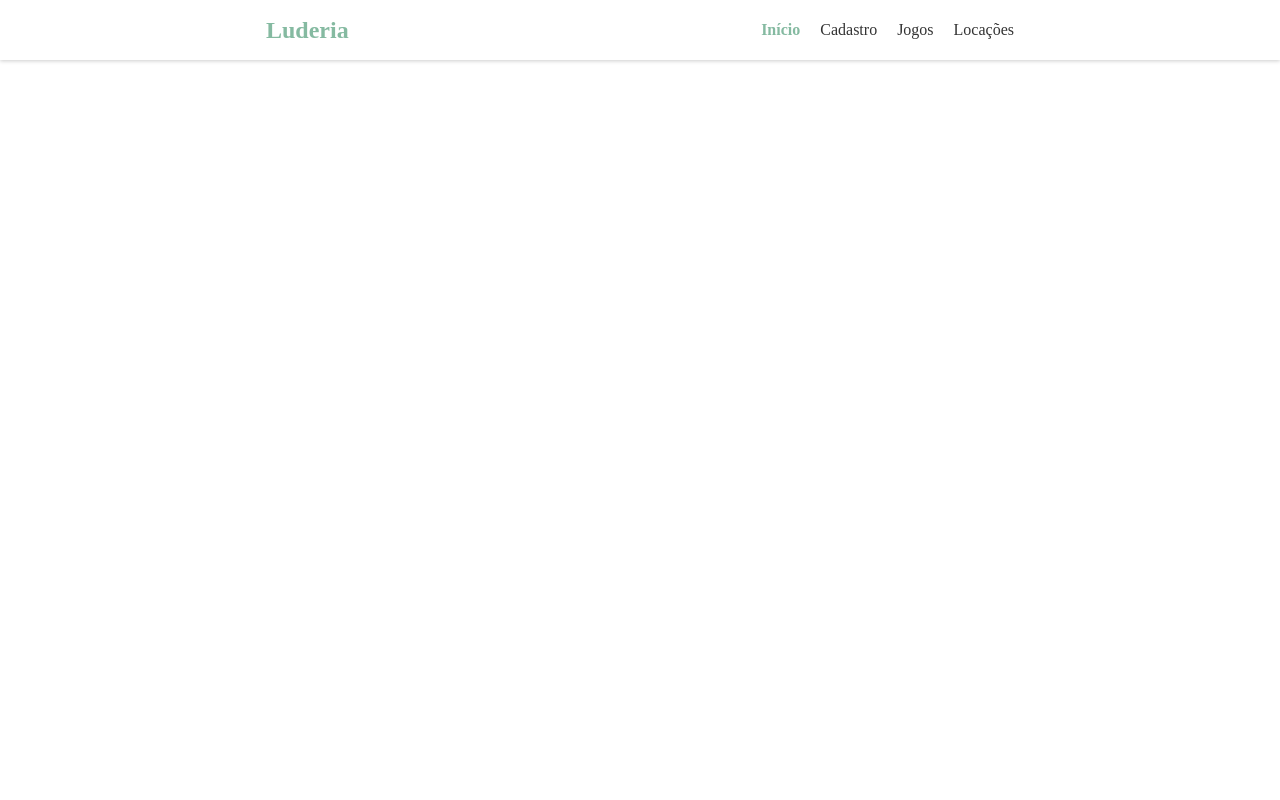
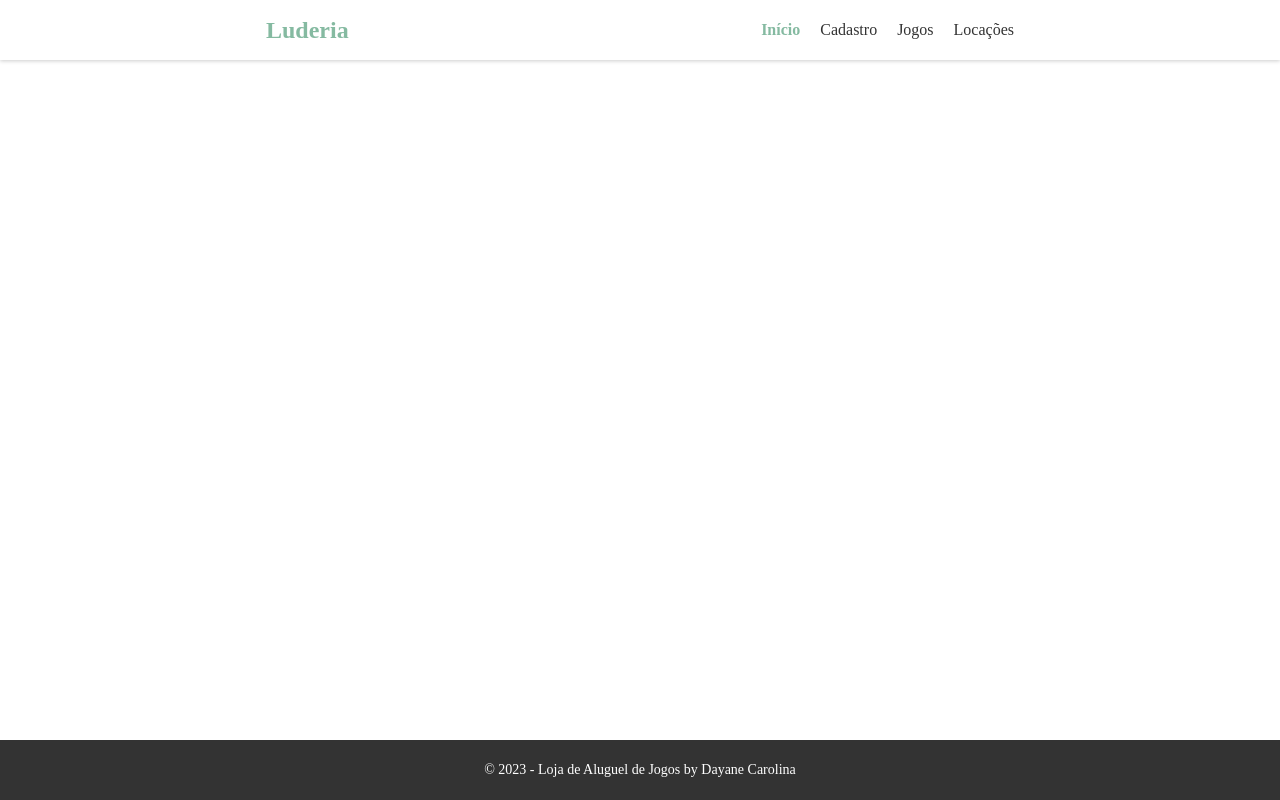
Before and after one commit to dayanecol/Luderia-frontend, a Next.js app: page / in a window 1280 px wide. Built offline with nearby package versions, Linux system fonts and the light colour scheme; a web font is replaced by a local one.

Commit message:
feat: create initial footer component structure

```diff
--- /dev/null
+++ b/src/components/Footer.tsx
@@ -0,0 +1,11 @@
+import styles from "../styles/components/Footer.module.css";
+
+const Footer = () => {
+  return (
+    <footer className={styles.footer}>
+      <p>&copy; 2023 - Loja de Aluguel de Jogos by Dayane Carolina </p>
+    </footer>
+  );
+};
+
+export default Footer;
--- a/src/components/Header.tsx
+++ b/src/components/Header.tsx
@@ -1,6 +1,6 @@
 import Link from "next/link";
 import { useRouter } from "next/router";
-import styles from "../styles/Header.module.css";
+import styles from "../styles/components/Header.module.css";
 
 const Header: React.FC = () => {
   const router = useRouter();
--- a/src/pages/index.tsx
+++ b/src/pages/index.tsx
@@ -1,12 +1,14 @@
 import React from "react";
 import Home from "./Home";
 import Header from "../components/Header";
+import Footer from "../components/Footer";
 
 const Index: React.FC = () => {
   return (
     <>
       <Header />
       <Home />
+      <Footer />
     </>
   );
 };
--- /dev/null
+++ b/src/styles/components/Footer.module.css
@@ -0,0 +1,18 @@
+.footer {
+  display: flex;
+  justify-content: center;
+  align-items: center;
+  height: 60px;
+  background-color: #333;
+  color: #fff;
+  position: fixed;
+  left: 0;
+  bottom: 0;
+  z-index: 1;
+  width: 100%;
+}
+
+.footer p {
+  margin: 0;
+  font-size: 14px;
+}
```
Also changed, not shown: src/styles/components/Header.module.css (renamed from src/styles/Header.module.css).
